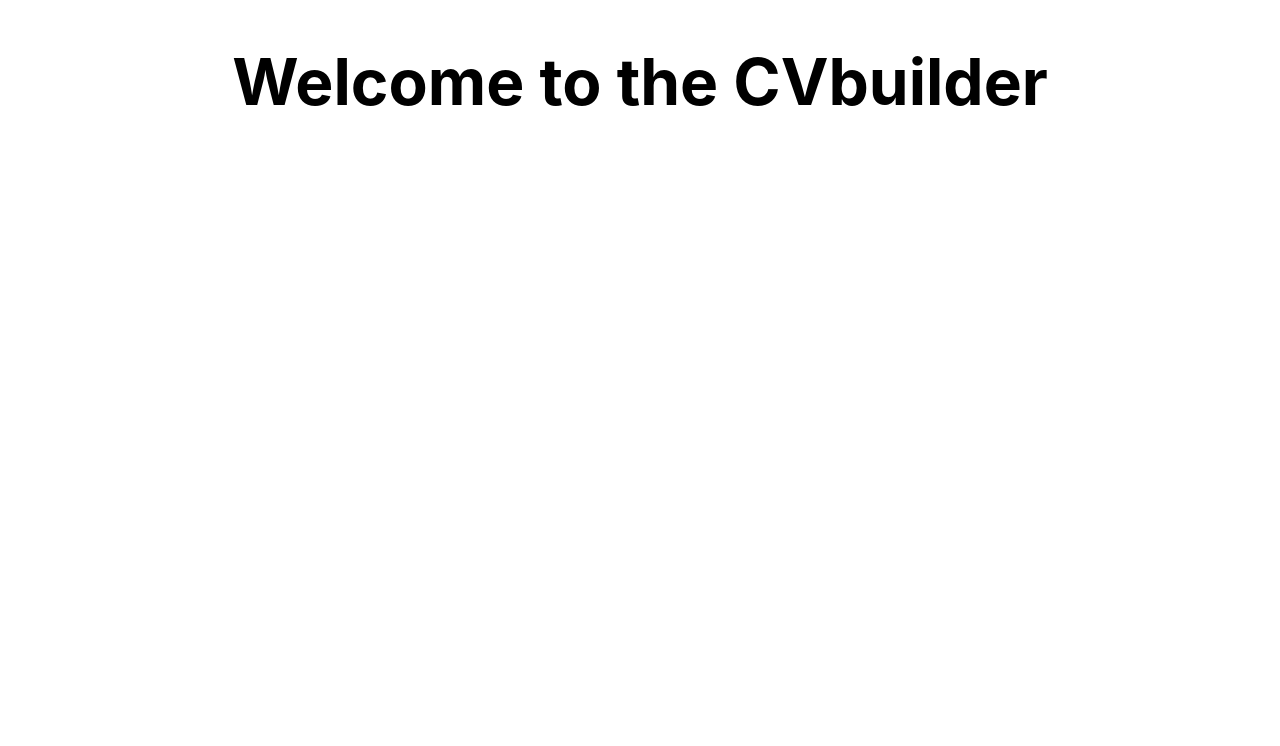
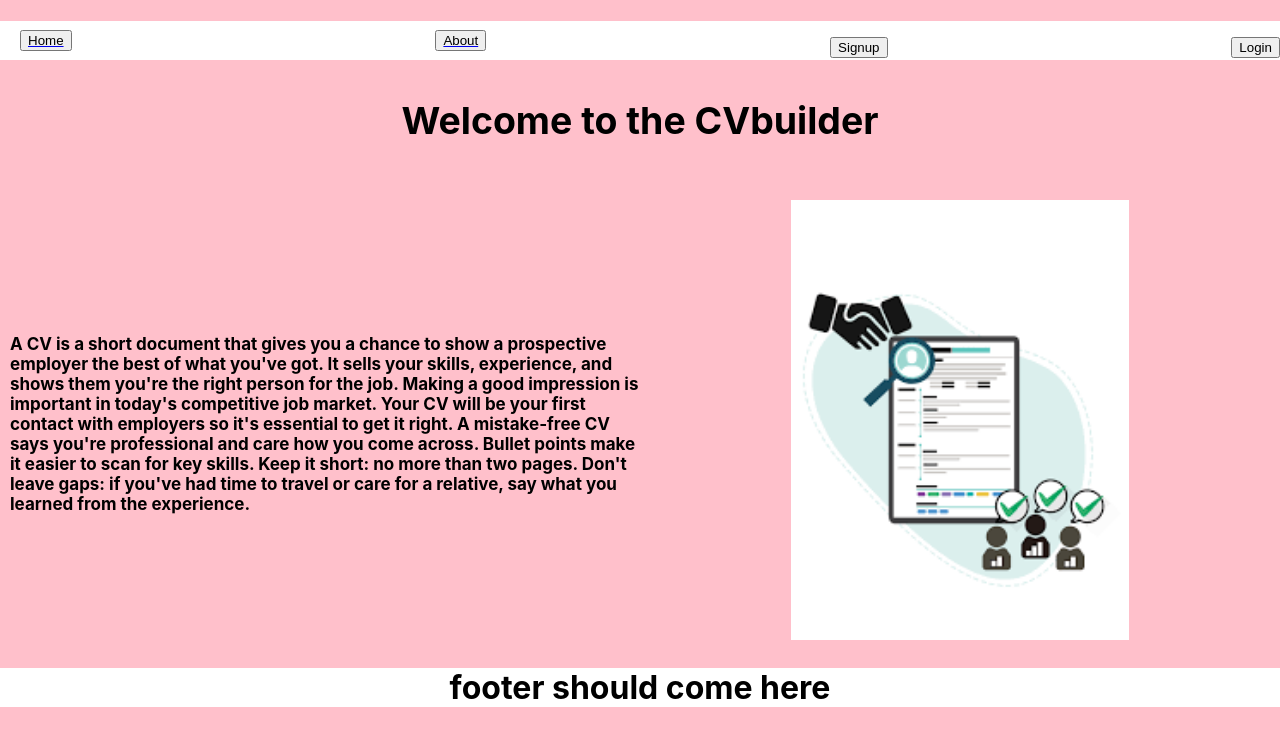
Before and after one commit to dhyanswathi/ReactCVBuilder, a React (Create React App) app in the folder cvbuilder/: page / in a window 1280 px wide. Shown: the top 746 px of the page. Built offline with nearby package versions, Linux system fonts and the light colour scheme.

Commit message:
work in progress

```diff
--- /dev/null
+++ b/cvbuilder/src/Components/Login.js
@@ -0,0 +1,26 @@
+import './login.css';
+
+function Login() {
+  return (
+    <div>
+      <div className='login'>
+
+        <section className='section1'>
+
+          <h3 className='login-title'>Log In</h3>
+
+          <form className='login-form'>
+            <input placeholder='email' className='login-input'></input>
+            <input placeholder='password' className='login-input'></input>
+            <button className='login-button'>Log in</button>
+          </form>
+
+        </section>
+
+        <section className='section2'></section>
+      </div>
+    </div>
+  );
+}
+
+export default Login;
--- a/cvbuilder/src/Components/Welcome.css
+++ b/cvbuilder/src/Components/Welcome.css
@@ -0,0 +1,32 @@
+body{
+    background-color: pink;
+}
+.welcome{
+    display: grid;
+    grid-template-columns: 1fr 1fr;
+    align-items: center;
+    justify-content: center;
+}
+p{
+    font-size: 17px;
+    text-align:start;
+    padding-left: 10px;
+}
+.welocme-pic{
+    padding: 20px 20px;
+    height: 440px;
+}
+nav{
+    background-color: white;
+    display: flex;
+    justify-content: space-between;
+    align-items: center;
+}
+.nav-left{
+    margin-left: 20px;
+    margin-right: 0;
+    display: flex;
+}
+footer{
+    background-color: white;
+}
--- a/cvbuilder/src/Components/Welcome.js
+++ b/cvbuilder/src/Components/Welcome.js
@@ -1,11 +1,46 @@
 import React from 'react';
-// import { Link} from "react-router-dom";
-
+import './welcome.css';
+import { Link, Routes, Route } from 'react-router-dom'
+import picture from '../Pictures/picture.png'
+import Login from './Login';
 
 function Welcome() {
     return (
-        <div className='welcome'>
-        <h1>Welcome to the CVbuilder</h1>
+        <div>
+            <nav>
+                <Link to="/Home"><button className='nav-left'>Home</button></Link>
+                <Link to="/About"><button className='nav-left'>About</button></Link>
+                <Link to="/Signup"><button>Signup</button></Link>
+                <Link to="/Login"><button>Login</button></Link>
+            </nav>
+
+            <Routes>
+                <Route path="/Login" element={<Login />} />
+                {/* <Route path="/Signup" element={<Signup />} /> */}
+            </Routes>
+
+            <h3>Welcome to the CVbuilder</h3>
+
+            <div className='welcome'>
+                <section>
+                    <p>A CV is a short document that gives you a chance to show a prospective employer the best of what you've got.
+                        It sells your skills, experience, and shows them you're the right person for the job.
+                        Making a good impression is important in today's competitive job market.
+                        Your CV will be your first contact with employers so it's essential to get it right.
+                        A mistake-free CV says you're professional and care how you come across.
+                        Bullet points make it easier to scan for key skills.
+                        Keep it short: no more than two pages.
+                        Don't leave gaps: if you've had time to travel or care for a relative, say what you learned from the experience.
+                    </p>
+                </section>
+
+                <section>
+                    <img src={picture} alt="welcome pic" className='welocme-pic' />
+                </section>
+
+            </div>
+
+            <footer>footer should come here</footer>
         </div>
     )
 }
--- /dev/null
+++ b/cvbuilder/src/Components/login.css
@@ -0,0 +1,42 @@
+.login {
+    display: grid;
+    height: 100%;
+    grid-template-columns: 1fr 1fr;
+    justify-content: space-between;
+}
+
+.section1 {
+    margin-top: 200px;
+}
+
+.login-title {
+    margin-left: 350px;
+    margin-bottom: 40px;
+}
+
+.login-input {
+    display: grid;
+    width: 250px;
+    height: 30px;
+    margin-left: 250px;
+    margin-bottom: 10px;
+}
+
+.login-button {
+    width: 258px;
+    height: 35px;
+    margin-left: 250px;
+    margin-bottom: 10px;
+    background-color: black;
+    color: white;
+    cursor: pointer;
+    border: none;
+}
+
+.section2 {
+    background-image: url('../Pictures/art.jpg');
+    height: 100%;
+    background-position: center;
+    background-repeat: no-repeat;
+    background-size: cover;
+}
--- a/cvbuilder/src/index.js
+++ b/cvbuilder/src/index.js
@@ -6,6 +6,7 @@ import { BrowserRouter as Router, Routes, Route } from "react-router-dom";
 import reportWebVitals from './reportWebVitals';
 import SignUp from './Components/Signup';
 import Welcome from './Components/Welcome';
+import Login from './Components/Login';
 
 const root = ReactDOM.createRoot(document.getElementById('root'));
 root.render(
@@ -15,6 +16,7 @@ root.render(
         <Route exact path="/" element={<App/>} />
         {/* <Route path="/SignUp" element={<SignUp/>} /> */}
         <Route path="/Welcome" element={<Welcome/>} />
+        <Route path="/Login" element={<Login/>} />
       </Routes>
     </Router>
   </React.StrictMode>
```
Also changed, not shown: cvbuilder/src/Pictures/art.jpg (added), cvbuilder/src/Pictures/picture.png (added).
